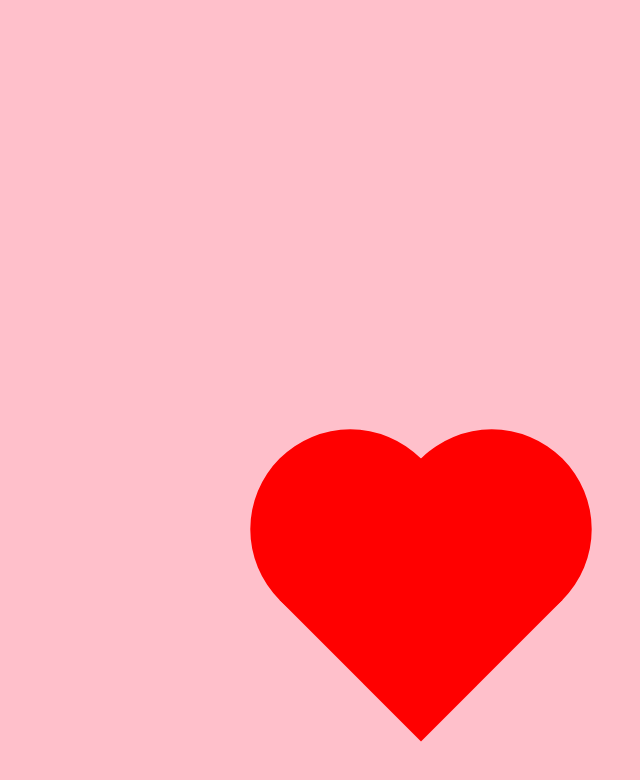
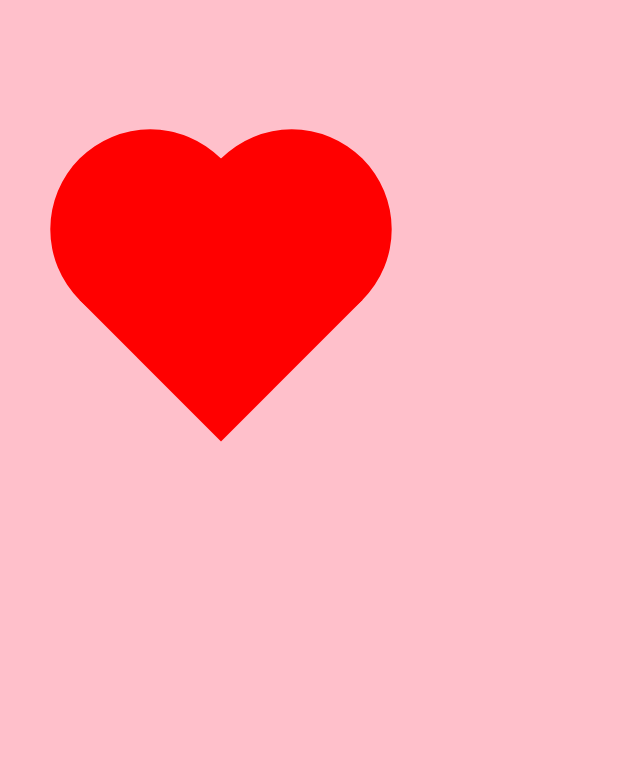
Before and after one commit to Begors/Heart1, a plain HTML site: page index.html in a window 1280 px wide. Shown: the whole page, without its empty margins (79-719 px from the left). Drawn offline with Linux system fonts and the light colour scheme.

Commit message:
Update style.css

```diff
--- a/style.css
+++ b/style.css
@@ -1,7 +1,6 @@
 body{
     background-color: pink;
     color: white;
-    padding: 200px;
     margin: auto;
     margin-top: 100px;
     margin-left: auto;
```
